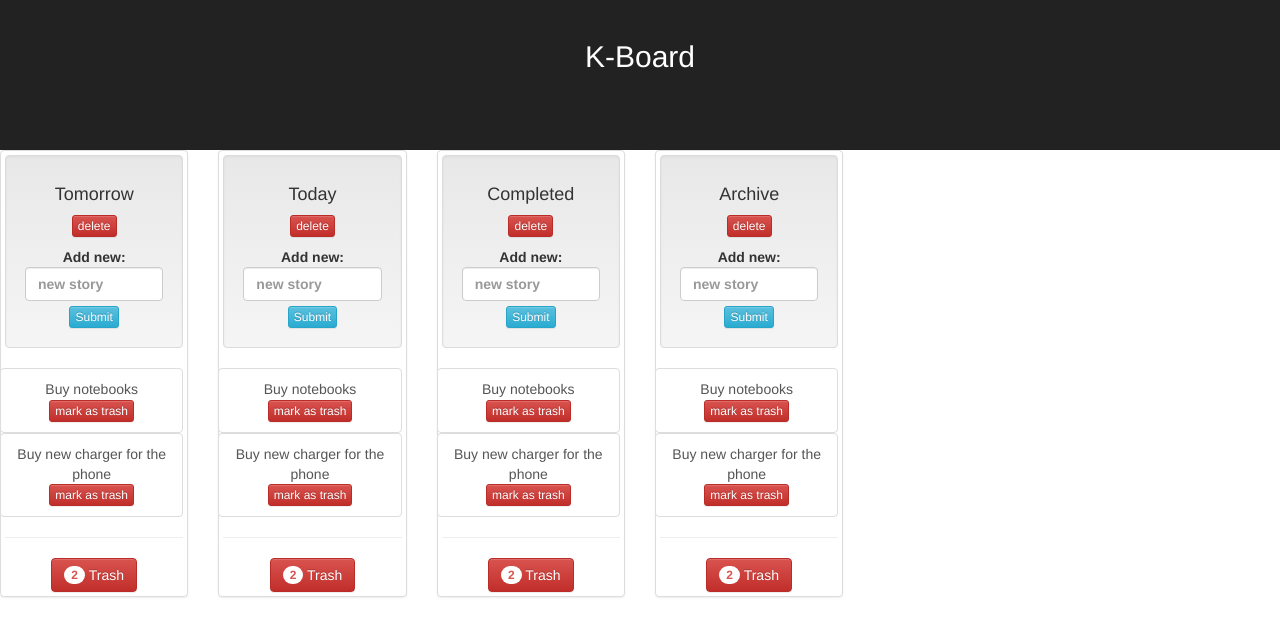
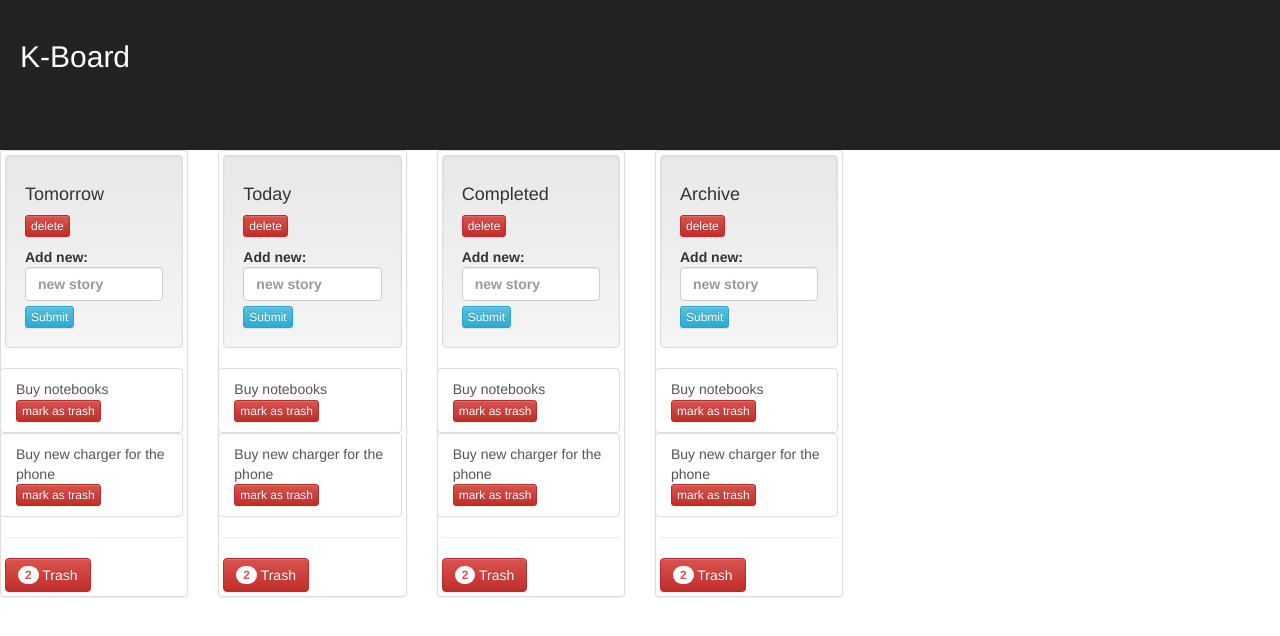
Before and after one commit to joromir/k-board, a React (Create React App) app: page / in a window 1280 px wide. Shown: the top 636 px of the page. Built offline with nearby package versions, Linux system fonts and the light colour scheme.

Commit message:
Remove unnecessary styles

```diff
--- a/src/App.css
+++ b/src/App.css
@@ -1,7 +1,3 @@
-.App {
-  text-align: center;
-}
-
 .App-header {
   background-color: #222;
   height: 150px;
```
